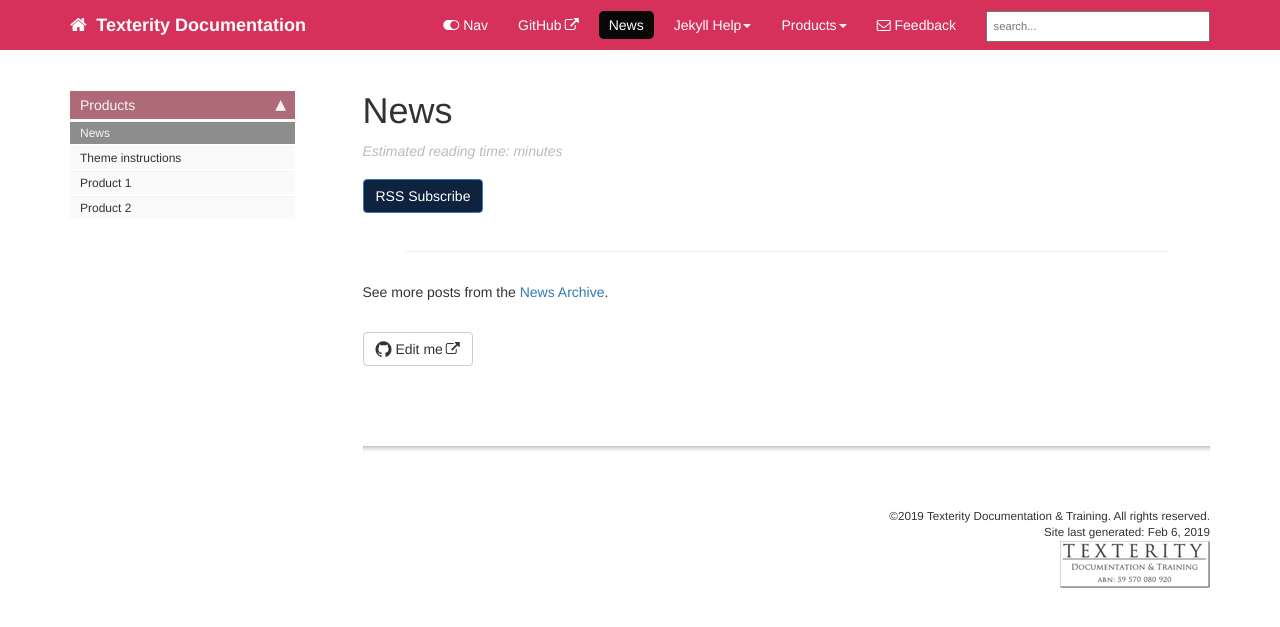
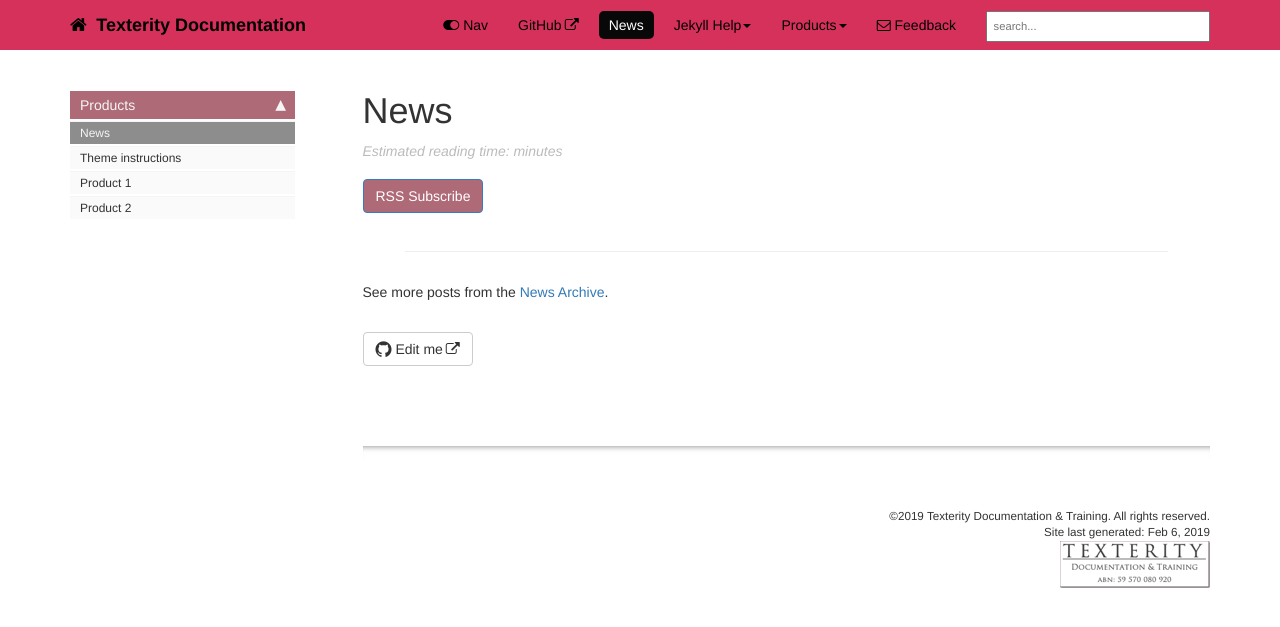
Before and after one commit to Texterity/January, a Jekyll site: the page built from docs/pages/news/news.html, in a window 1280 px wide. Shown: the top 627 px of the page. Built offline with Jekyll 4.4.1, drawn with Linux system fonts in a browser that asks for light colours; nearby versions of some CDN libraries; comment, search, counter and statistics services are not loaded.

Commit message:
update styles

```diff
--- a/docs/css/theme-blue.css
+++ b/docs/css/theme-blue.css
@@ -50,15 +50,15 @@ a[data-toggle="tooltip"] {
     border-color: #FFFFFF;
 }
 .navbar-inverse .navbar-nav>li>a, .navbar-inverse .navbar-brand {
-    color: white;
+    color: black;
 }
 
 .navbar-inverse .navbar-nav>li>a:hover, a.fa.fa-home.fa-lg.navbar-brand:hover {
-     color: #f0f0f0;
+     color: #ae6a77;
 }
 
 a.navbar-brand:hover {
-  color: #f0f0f0;
+  color: #ae6a77;
 }
 
 .navbar-inverse .navbar-nav > .open > a, .navbar-inverse .navbar-nav > .open > a:hover, .navbar-inverse .navbar-nav > .open > a:focus {
@@ -76,7 +76,7 @@ a.navbar-brand:hover {
 
 .btn-primary {
     color: #ffffff;
-    background-color: #0f2340;
+    background-color: #ae6a77;
     border-color: #347DBE;
 }
 
@@ -89,7 +89,7 @@ a.navbar-brand:hover {
 .btn-primary:active,
 .btn-primary.active,
 .open .dropdown-toggle.btn-primary {
-    background-color: #0f2340;
+    background-color: #ae6a77;
     border-color: #0f2340;
 }
 
@@ -130,6 +130,7 @@ li.sidebarTitle {
 
 .navbar-inverse .navbar-toggle:focus, .navbar-inverse .navbar-toggle:hover {
     background-color: #ae6a77;
+	color: #ffffff;
 }
 
 .navbar-inverse .navbar-toggle {
```
